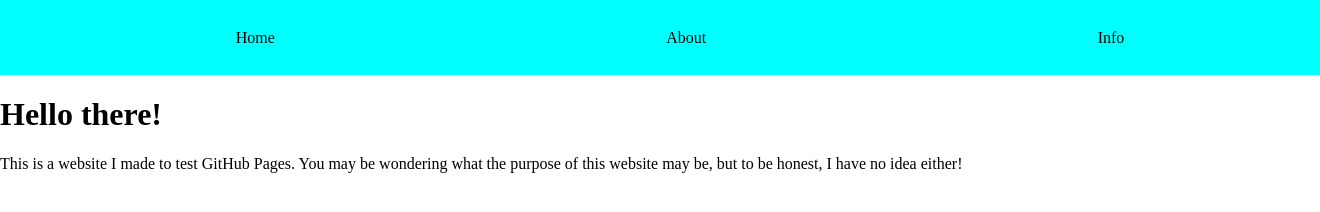
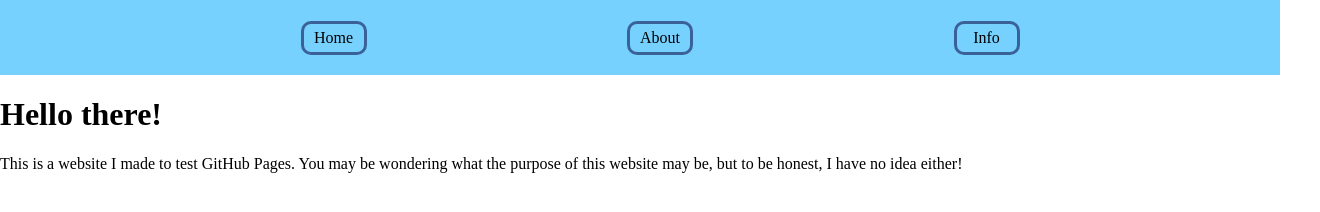
Before and after one commit to DNAwastaken/dnawastaken.github.io, a plain HTML site: page index.html in a window 1280 px wide. Shown: the whole page, 1320 px wide, since content can reach past the window. Drawn offline with Linux system fonts and the light colour scheme.

Commit message:
Updated the header.

```diff
--- a/index.html
+++ b/index.html
@@ -6,11 +6,19 @@
     <link rel="stylesheet" href="style.css">
 </head>
 <body>
-  <ul id="header-container">
-    <li id="header-home">Home</li>
-    <li id="header-about">About</li>
-    <li id="header-info">Info</li>
-  </ul>
+  <header class="header-main">
+    <ul class="header-ul">
+      <li class="header-li">
+          Home
+      </li>
+      <li class="header-li">
+          About
+      </li>
+      <li class="header-li">
+        Info
+      </li>
+    </ul>
+  </header>
   <main>
     <h1>Hello there!</h1>
     <p>This is a website I made to test GitHub Pages. You may be wondering what the purpose of this website may be, but to be honest, I have no idea either!</p>
--- a/style.css
+++ b/style.css
@@ -3,17 +3,43 @@
     padding: 0;
 }
 
-#header-container {
-    display: flex;
-    width: 100%;
-    height: 75px;
-    margin: 0 auto;
-    background-color: aqua;
-    list-style-type: none;
-    align-items: center;
-    justify-content: space-around;
+/* Header CSS */
+
+.header-main {
+  width: 100%;
+  height: 75px;
+  background: #0AF8;
+  margin-top: -16px;
 }
 
-#header-container li {
-    margin: 0;
+.header-ul {
+  list-style: none;
+  display: flex;
+  align-items: center;
+  justify-content: space-evenly;
+  height: 100%;
 }
+
+.header-li {
+  position: relative;
+  text-align: center;
+  width: 50px;
+  height: fit-content;
+  padding: 5px;
+  border: 3px solid hsl(214, 45%, 41%);
+  border-radius: 10px;
+  transition: 0.5s ease-out;
+  cursor: pointer;
+}
+
+.header-li:hover {
+  box-shadow: 3px 4px 3px hsl(214, 32%, 53%), inset 3px 4px 3px hsl(214, 32%, 53%);
+  text-shadow: 3px 4px 3px hsl(214, 32%, 53%);
+  transition: 0.2s ease-out;
+}
+
+.header-li:active {
+  transform: translateY(3px);
+  box-shadow: 1px 1px 3px hsl(214, 32%, 53%), inset 1px 1px 3px hsl(214, 32%, 53%);
+  text-shadow: 1px 1px 3px hsl(214, 32%, 53%);
+}
```
